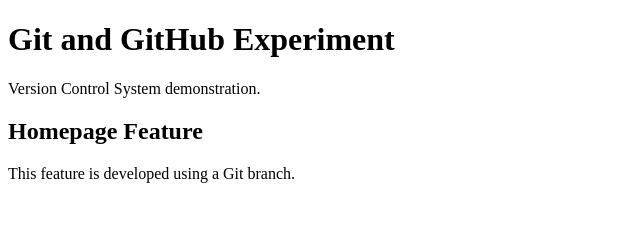
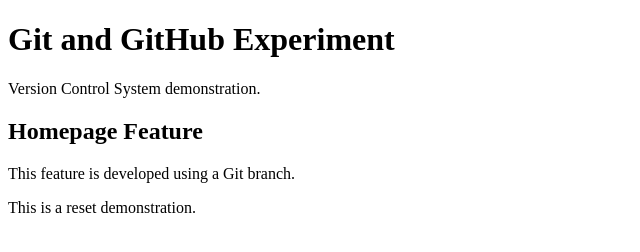
Before and after one commit to manasvipatankar246/ASD_Experiment_2, a plain HTML site: page index.html in a window 1280 px wide. Shown: the whole page, without its empty margins (0-640 px from the left). Drawn offline with Linux system fonts and the light colour scheme.

Commit message:
Demonstrate reset operation

```diff
--- a/index.html
+++ b/index.html
@@ -8,5 +8,6 @@
     <p>Version Control System demonstration.</p>
 <h2>Homepage Feature</h2>
 <p>This feature is developed using a Git branch.</p>
+<p>This is a reset demonstration.</p>
 </body>
 </html>
```
